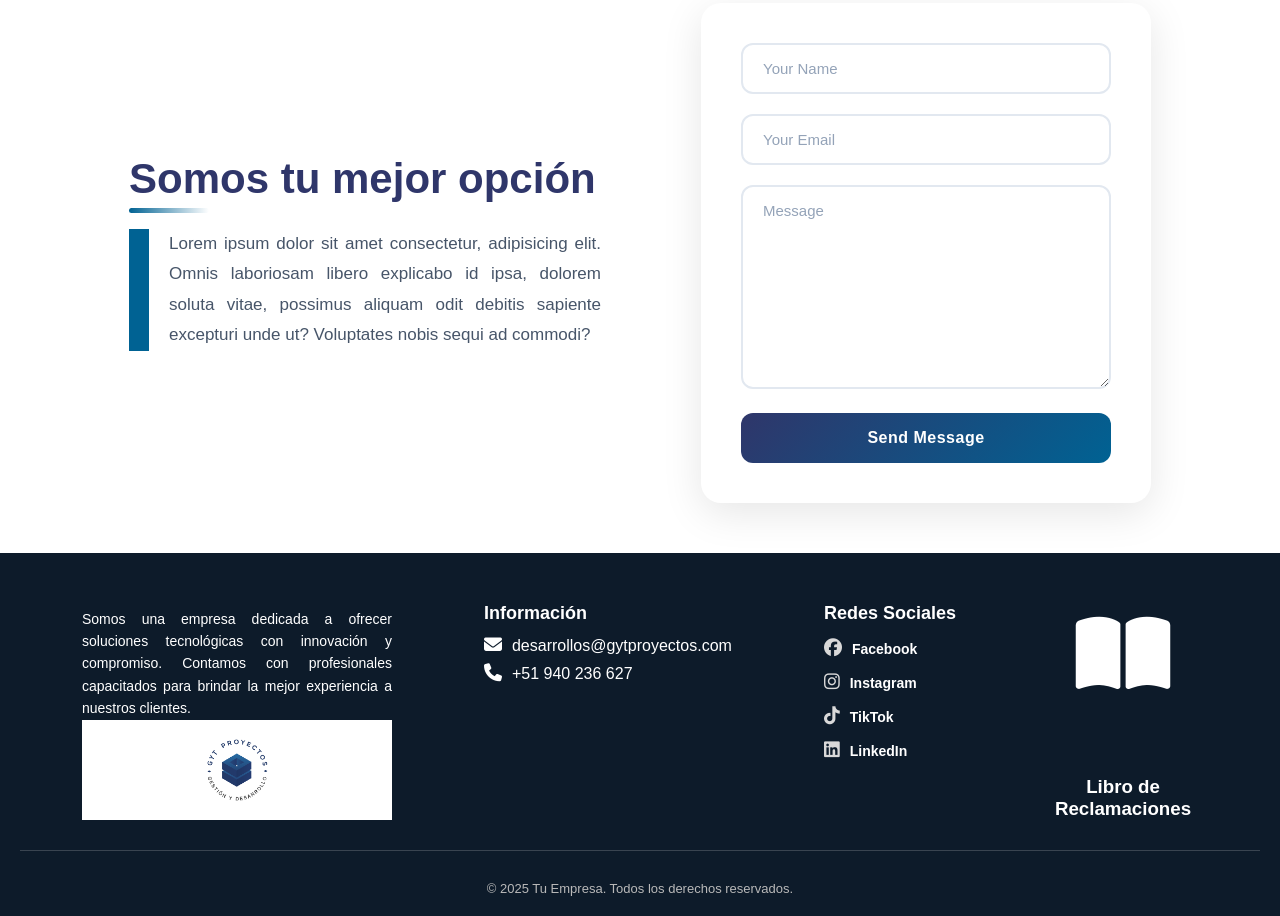
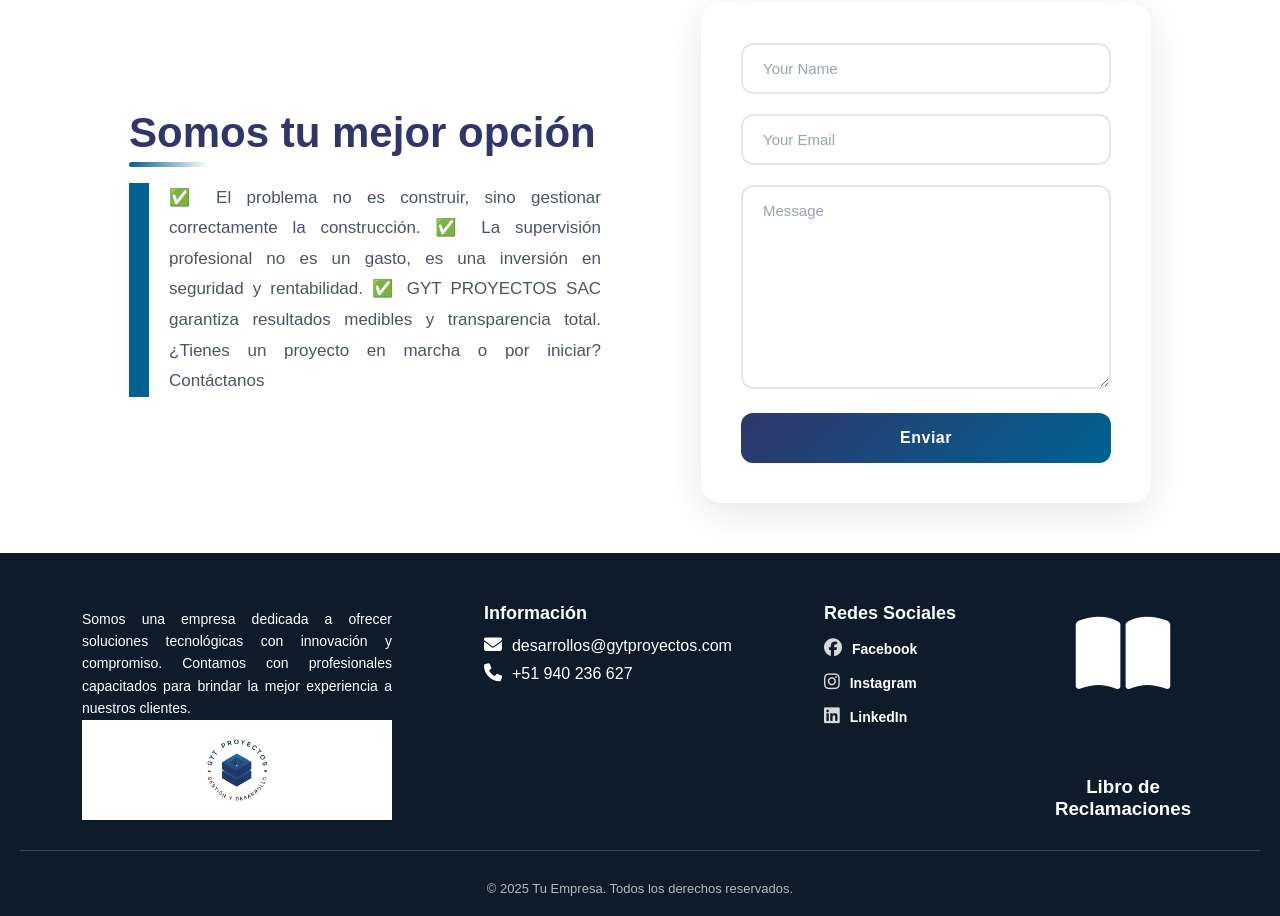
Before and after one commit to isaaaaaaaaa522/Proyecto, a plain HTML site: page index.html in a window 1280 px wide. Shown: the part 2442-3358 px from the top of the page. Drawn offline with nearby package versions, Linux system fonts and the light colour scheme.

Commit message:
footer - resumen

```diff
--- a/index.html
+++ b/index.html
@@ -116,10 +116,8 @@
       <span class="highlight">elegirnos?</span>
     </h2>
     <p>
-      Nuestro compromiso con la calidad, la innovación y la excelencia nos distingue.
-      Contamos con un equipo de profesionales altamente capacitados que garantizan soluciones
-      eficientes y resultados sobresalientes para cada proyecto.
-    </p>
+     GYT Proyectos cuenta con un área interna de gestión operativa que da soporte a todos
+nuestros clientes, mejorando los procesos en la ejecución de proyectos.
   </div>
 </section>
 
@@ -169,12 +167,11 @@
   <div class="dividir">
     <div class="extra">
        <h2>Somos tu mejor opción</h2>
-       <p>Lorem ipsum dolor sit amet consectetur,
-        adipisicing elit. Omnis laboriosam libero explicabo
-         id ipsa, dolorem soluta vitae, possimus aliquam
-          odit debitis
-          sapiente excepturi unde ut?
-          Voluptates nobis sequi ad commodi?</p>
+       <p>✅ El problema no es construir, sino gestionar correctamente la construcción.
+✅ La supervisión profesional no es un gasto, es una inversión en seguridad y rentabilidad.
+✅ GYT PROYECTOS SAC garantiza resultados medibles y transparencia total.
+¿Tienes un proyecto en marcha o por iniciar?
+Contáctanos</p>
 
 
 
@@ -188,7 +185,7 @@
   <input type="text" id="name" name="name" placeholder="Your Name" required>
   <input type="email" id="email" name="email" placeholder="Your Email" required>
   <textarea id="message" name="message" placeholder="Message" rows="10" required></textarea>
-  <button type="submit">Send Message</button>
+  <button type="submit">Enviar</button>
 </form>
 
 
@@ -230,10 +227,9 @@
     <div class="footer-redes">
       <h3>Redes Sociales</h3>
       <ul>
-        <li><i class="fab fa-facebook"></i><a href="#">Facebook</a></li>
-        <li><i class="fab fa-instagram"></i><a href="#">Instagram</a></li>
-        <li><i class="fab fa-tiktok"></i><a href="#">TikTok</a></li>
-        <li><i class="fab fa-linkedin"></i><a href="#">LinkedIn</a></li>
+        <li><i class="fab fa-facebook"></i><a href="https://www.facebook.com/share/17KZursWKq/" target="_blank" rel="noopener noreferrer">Facebook</a></li>
+        <li><i class="fab fa-instagram"></i><a href="https://www.instagram.com/gyt_proyectosinmobiliarios?utm_source=qr&igsh=aXFlMDNhZ2dwY3pz" target="_blank" rel="noopener noreferrer">Instagram</a></li>
+        <li><i class="fab fa-linkedin"></i><a href="https://www.linkedin.com/company/gyt-proyectos/?viewAsMember=true" target="_blank" rel="noopener noreferrer">LinkedIn</a></li>
       </ul>
     </div>
 
```
Also changed, not shown: Proyectos.html (+4 -5 lines), servicios.html (+4 -5 lines).
